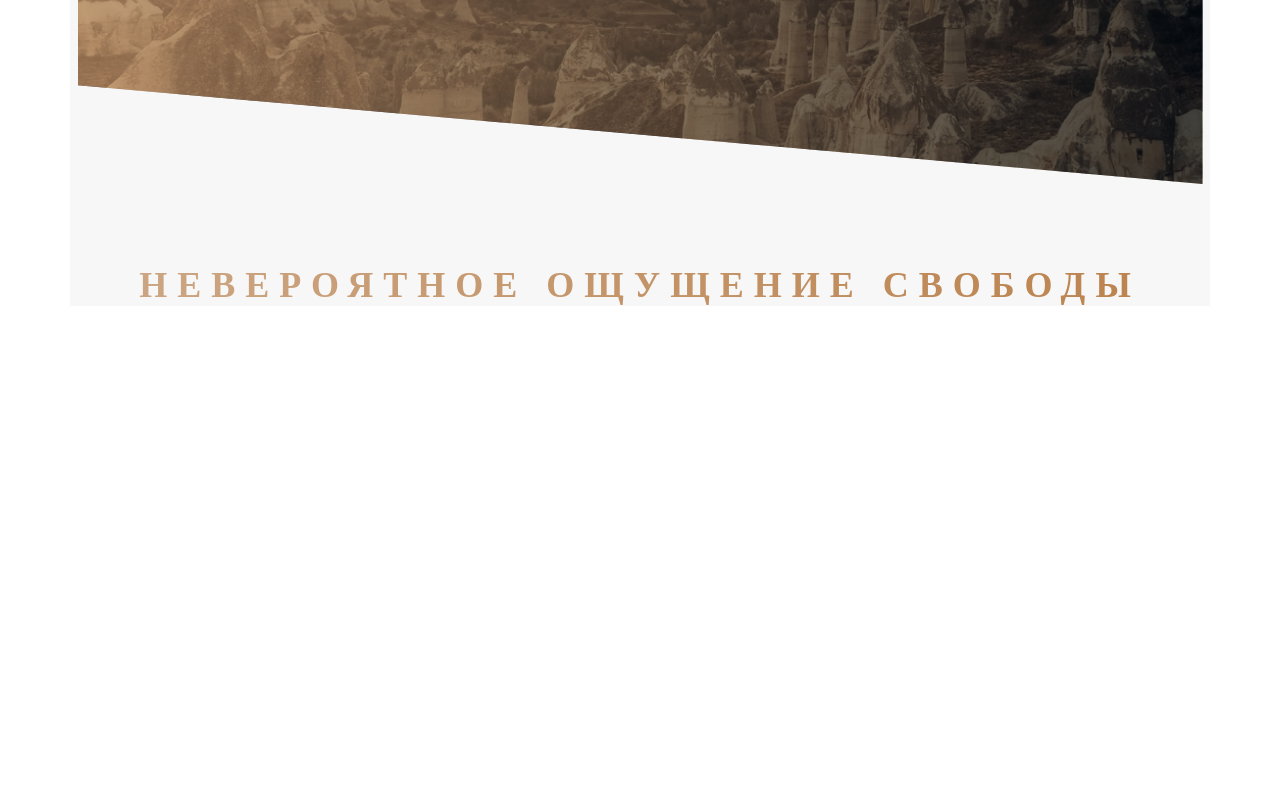
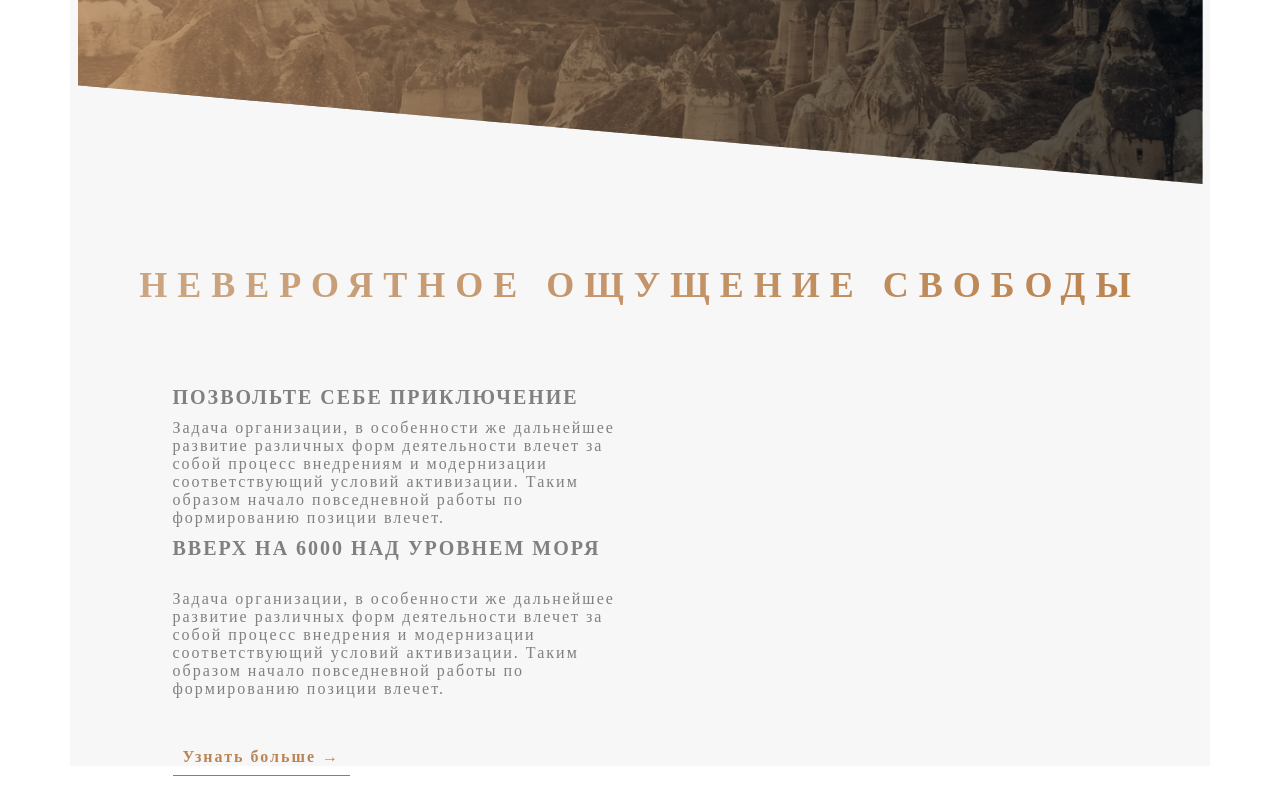
Before and after one commit to mimv7/balloon, a plain HTML site: page index.html in a window 1280 px wide. Shown: the part 626-1426 px from the top of the page. Before the commit the page ends 1062 px from the top, so only its background shows below. Drawn offline with Linux system fonts and the light colour scheme.

Commit message:
левая колонка блока about

```diff
--- a/index.html
+++ b/index.html
@@ -27,6 +27,22 @@
         <main>
             <section class="section-about">
                 <h2 class="title-secondary">невероятное ощущение свободы</h2>
+                <div class="conteiner">
+                    <div class="row">
+                        <div class="col-md-5 offset-md-1">
+                            <h3 class="title-third " style="margin-bottom:1rem">позвольте себе приключение</h3>
+                            <p class="paragraph" style="margin-bottom:1rem">Задача организации, в особенности же дальнейшее развитие различных форм деятельности влечет за собой процесс внедрениям и модернизации соответствующий условий активизации. Таким образом начало повседневной работы по формированию позиции влечет.</p>
+
+                            <h3 class="title-third" style="margin-bottom:3rem">вверх на 6000 над уровнем моря</h3>
+                            <p class="paragraph"style="margin-bottom:5rem">Задача организации, в особенности же дальнейшее развитие различных форм деятельности влечет за собой процесс внедрения и модернизации соответствующий условий активизации. Таким образом начало повседневной работы по формированию позиции влечет.</p>
+
+                            <a href="#" class="btn-text">Узнать больше &rarr;</a>
+                        </div>
+                        <div class="col-md-5 offset-md-1">
+                            <div class="composition"><img src="" alt="" class="composition__photo composition__photo_n1"><img src="" alt="" class="composition__photo composition__photo_n1"><img src="" alt="" class="composition__photo composition__photo_n1"></div>
+                        </div>
+                    </div>
+                </div>
             </section>
         </main>
     </div>
--- a/style/_about.sass
+++ b/style/_about.sass
@@ -3,3 +3,17 @@
 
 .title-secondary
     margin-bottom: 8rem
+
+.title-third
+
+    color: $color-grey
+    font-size: 2rem
+    letter-spacing: .2rem
+    text-transform: uppercase
+    font-weight: 700
+
+.paragraph
+    color: $color-grey
+    font-size: $font-size-p
+    letter-spacing: .2rem
+    font-weight: 400
--- /dev/null
+++ b/style/_button.sass
@@ -0,0 +1,14 @@
+.btn-text
+    &:link , &:visited
+        font-size: $font-size-p
+        letter-spacing: .2rem
+        font-weight: 700
+        color: $color-brown-light
+        text-decoration: none
+        padding: 1rem
+        border-bottom: 1px $color-grey solid
+    &:hover
+        background-color: $color-brown-light
+        color: $color-white
+        transition: .3s
+    &:active
--- a/style/_var.sass
+++ b/style/_var.sass
@@ -4,7 +4,9 @@ $color-brown-dark:#A14F03
 $color-black:#000
 $color-white:#fff
 $box-shadow:(0px .4rem .4rem rgba (0, 0, 0, 0.5))
-
+$font-size-p:1.6rem
+$font-size-h2:3.6rem
+$font-size-h3:2rem
 
 
 .title-secondary
--- a/style/style.sass
+++ b/style/style.sass
@@ -1,5 +1,6 @@
 @import "var.sass"
 @import "body.sass"
+@import "button.sass"
 @import "header.sass"
 @import "about.sass"
 @import "animation.sass"
```
Also changed, not shown: style/style.css, 1 other file.
